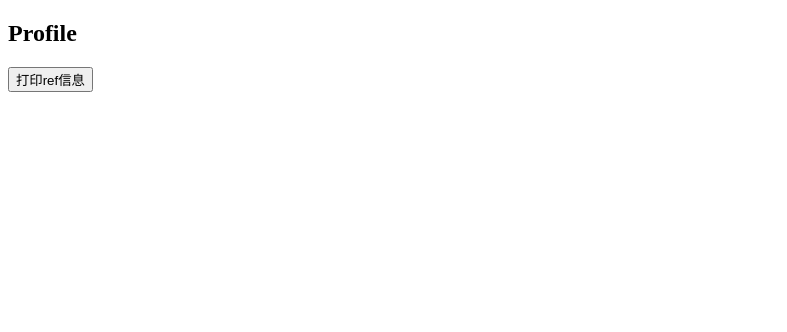
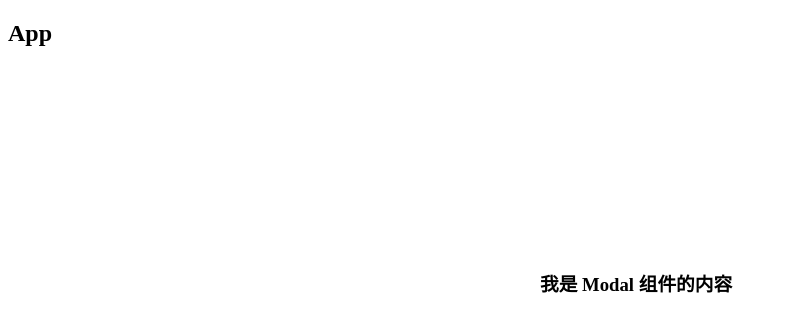
Before and after one commit to icebluesky2666/learn-coderwhy-react, a React (Create React App) app in the folder 06-learn-component/: page / in a window 1280 px wide. Shown: the top 332 px of the page, without its empty margins (0-787 px from the left). Built offline with nearby package versions, Linux system fonts and the light colour scheme.

Commit message:
feat: portals 初体验

```diff
--- a/06-learn-component/public/index.html
+++ b/06-learn-component/public/index.html
@@ -8,9 +8,22 @@
     <meta name="description" content="Web site created using create-react-app" />
 
     <title>React 组件化开发</title>
+    <style>
+      #modal {
+        position: fixed;
+        width: 200px;
+        height: 300px;
+        top: 50%;
+        left: 50%;
+        transform: translate(-50%, -50%);
+        /* color: #ffffff; */
+        /* background-color: rgba(0, 0, 0, 0.5); */
+      }
+    </style>
   </head>
   <body>
     <noscript>You need to enable JavaScript to run this app.</noscript>
     <div id="root"></div>
+    <div id="modal"></div>
   </body>
 </html>
--- /dev/null
+++ b/06-learn-component/src/09-知识补充/04-portals-使用.js
@@ -0,0 +1,21 @@
+import React, { PureComponent } from 'react'
+import ReactDOM from 'react-dom'
+
+class Modal extends PureComponent {
+  render() {
+    return ReactDOM.createPortal(this.props.children, document.querySelector('#modal'))
+  }
+}
+
+export default class App extends PureComponent {
+  render() {
+    return (
+      <div>
+        <h2>App</h2>
+        <Modal>
+          <h3>我是 Modal 组件的内容</h3>
+        </Modal>
+      </div>
+    )
+  }
+}
--- a/06-learn-component/src/index.js
+++ b/06-learn-component/src/index.js
@@ -22,7 +22,8 @@ import ReactDOM from 'react-dom'
 // import App from './08-性能优化/03-函数组件优化-memo'
 // import App from './09-知识补充/01-事件总线'
 // import App from './09-知识补充/02-refs-使用'
-import App from './09-知识补充/03-如何在函数组件中使用ref'
+// import App from './09-知识补充/03-如何在函数组件中使用ref'
+import App from './09-知识补充/04-portals-使用'
 // import App from './10-受控组件和非受控组件/01-受控组件的基本演练'
 // import App from './10-受控组件和非受控组件/02-受控组件-selected'
 // import App from './10-受控组件和非受控组件/03-受控组件-多输入'
```
